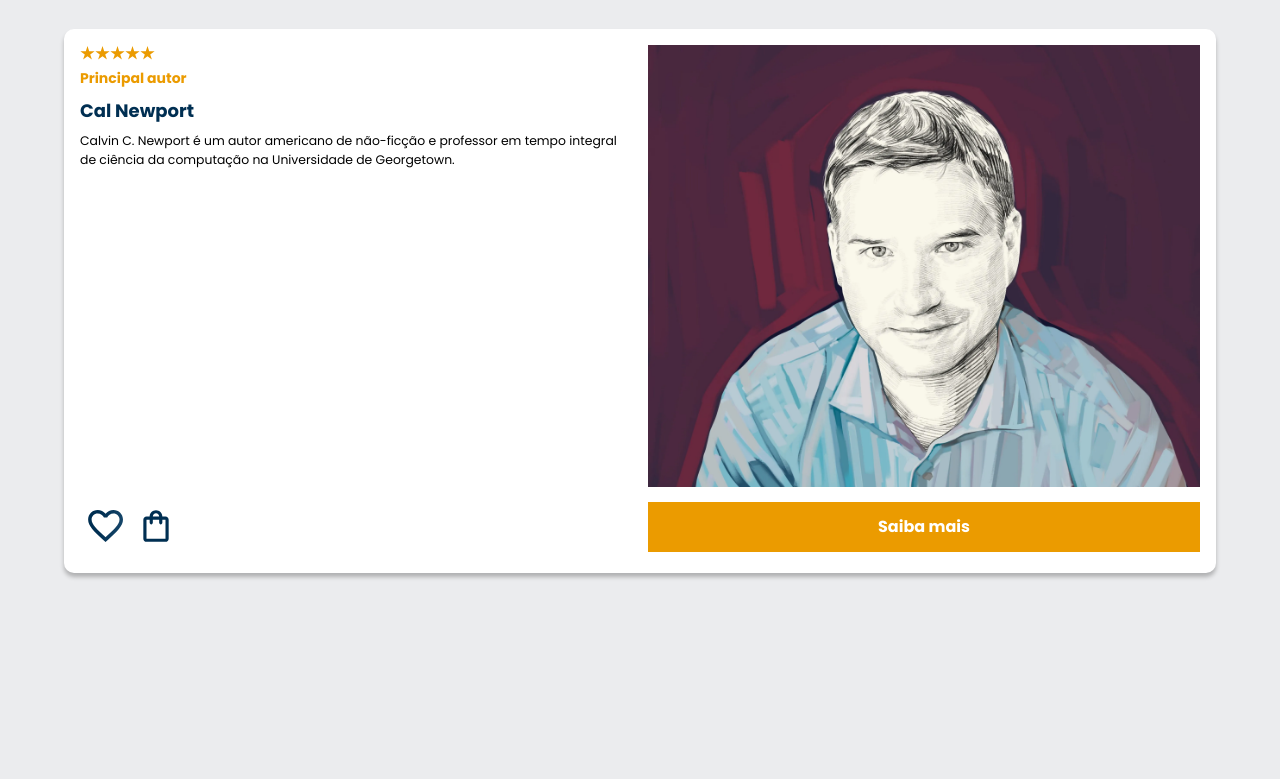
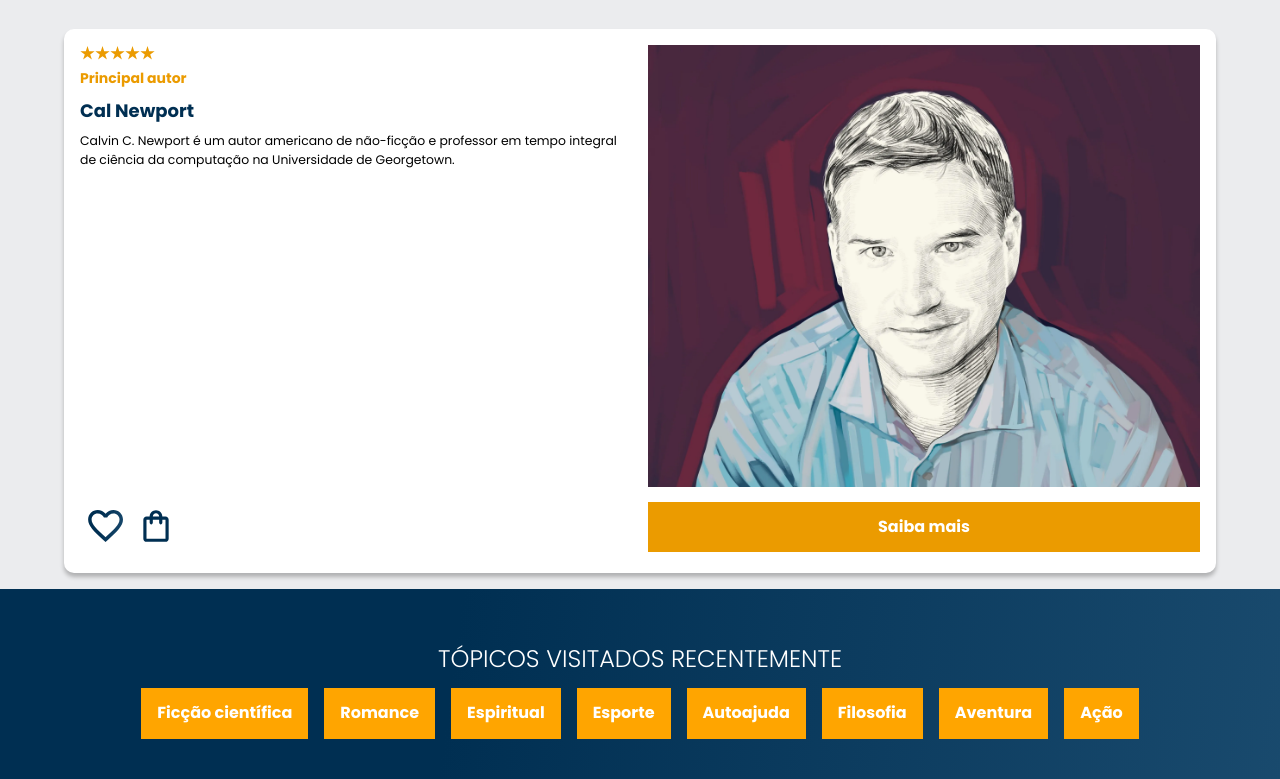
Before and after one commit to samuelastech/books, a plain HTML site: page index.html in a window 1280 px wide. Shown: the part 2413-3192 px from the top of the page. Before the commit the page ends 3002 px from the top, so only its background shows below. Drawn offline with nearby package versions, Linux system fonts and the light colour scheme.

Commit message:
feat: topics section

```diff
--- a/css/main.css
+++ b/css/main.css
@@ -13,6 +13,8 @@
 @import url("card/card.css");
 @import url("card/button.css");
 
+@import url("recent-topics/recent-topics.css");
+
 body {
   background-color: var(--bg-color);
   font-family: var(--main-font);
--- /dev/null
+++ b/css/recent-topics/recent-topics.css
@@ -0,0 +1,27 @@
+.recent-topics {
+  background: var(--blue-gradient);
+  color: var(--white);
+  padding: 2.5rem 2rem;
+
+  > .title {
+    margin: 1rem 0;
+    font-weight: 300;
+    text-transform: uppercase;
+    text-align: center;
+  }
+
+  > .container {
+    display: flex;
+    justify-content: center;
+    align-items: center;
+    gap: 1rem;
+    list-style: none;
+    flex-wrap: wrap;
+  }
+}
+
+.recent-button {
+  font-weight: 700;
+  padding: 1rem;
+  background-color: orange;
+}
--- a/index.html
+++ b/index.html
@@ -153,6 +153,20 @@
     </div>
   </section>
 
+  <section class="recent-topics">
+    <h2 class="title">Tópicos visitados recentemente</h2>
+    <ul class="container">
+      <li class="recent-button"><a href="#" class="root">Ficção científica</a></li>
+      <li class="recent-button"><a href="#" class="root">Romance</a></li>
+      <li class="recent-button"><a href="#" class="root">Espiritual</a></li>
+      <li class="recent-button"><a href="#" class="root">Esporte</a></li>
+      <li class="recent-button"><a href="#" class="root">Autoajuda</a></li>
+      <li class="recent-button"><a href="#" class="root">Filosofia</a></li>
+      <li class="recent-button"><a href="#" class="root">Aventura</a></li>
+      <li class="recent-button"><a href="#" class="root">Ação</a></li>
+    </ul>
+  </section>
+
   <script src="https://cdn.jsdelivr.net/npm/swiper@11/swiper-bundle.min.js"></script>
   <script>
     const swiper = new Swiper('.swiper', {
```
Also changed, not shown: css/card/button.css (line endings or trailing spaces).
